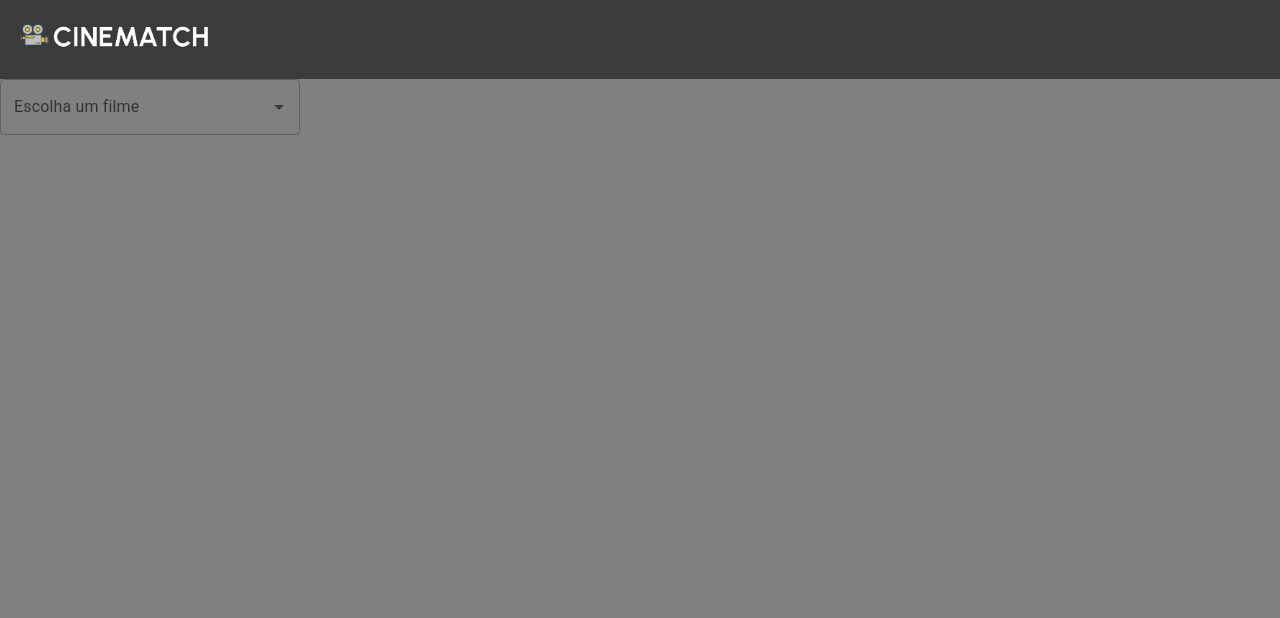
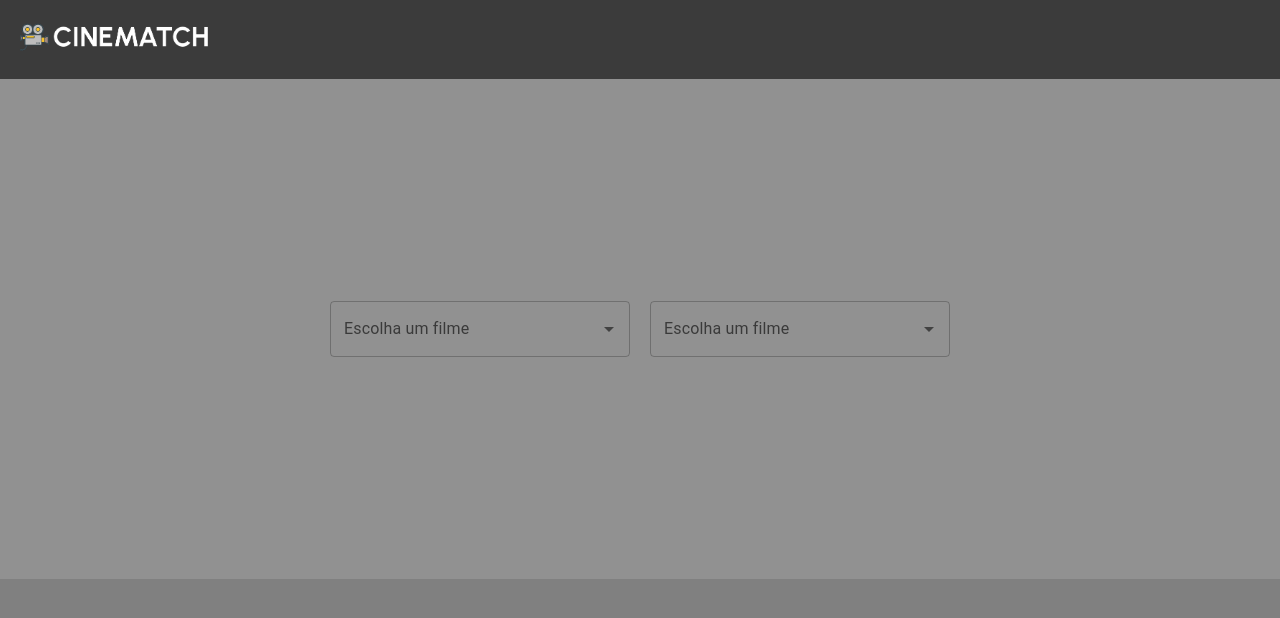
Before and after one commit to brendongit/cinematch, a React (Vite) app: page / in a window 1280 px wide. Shown: the top 618 px of the page. Built offline with nearby package versions, Linux system fonts and the light colour scheme; no server answers.

Commit message:
feat: api tmdb

```diff
--- a/package.json
+++ b/package.json
@@ -14,6 +14,7 @@
     "@emotion/styled": "^11.14.0",
     "@mui/icons-material": "^6.4.5",
     "@mui/material": "^6.4.5",
+    "axios": "^1.8.1",
     "react": "^19.0.0",
     "react-dom": "^19.0.0"
   },
--- a/src/App.tsx
+++ b/src/App.tsx
@@ -1,6 +1,6 @@
 import { Box } from '@mui/material';
 import { Header } from './components/Header';
-import { MovieInput } from './components/MovieInput';
+import { Movie } from './components/Movie';
 
 export default function App() {
   return (
@@ -13,9 +13,9 @@ export default function App() {
         justifyContent: 'center',
       }}
     >
-      <Box style={{ width: '1280px' }}>
+      <Box style={{ width: '100%', maxWidth: '1280px' }}>
         <Header />
-        <MovieInput />
+        <Movie />
       </Box>
     </Box>
   );
--- /dev/null
+++ b/src/api/moviesApi.ts
@@ -0,0 +1,10 @@
+import axios from 'axios';
+
+export const moviesApi = axios.create({
+  baseURL: 'https://api.themoviedb.org/3',
+  params: {
+    api_key: 'dccb0114f4b9fd4f74a7ca323c1ab60f',
+    language: 'pt',
+    include_adult: false,
+  },
+});
--- /dev/null
+++ b/src/components/Movie/index.tsx
@@ -0,0 +1,45 @@
+import { Box } from '@mui/material';
+import { MovieAutocomplete } from '../MovieInput';
+import { fakeData } from '../MovieInput/fakeData';
+import { useEffect } from 'react';
+import { moviesApi } from '../../api/moviesApi';
+
+export function Movie() {
+  useEffect(() => {
+    function LoadMovies() {
+      moviesApi
+        .get('/movie/popular', {
+          params: {
+            page: 1,
+          },
+        })
+        .then((response) => {
+          if (response.status == 200) {
+            console.log('response', response.data);
+          }
+        })
+        .catch((error) => {
+          console.log('LoadMovies error ' + error);
+        });
+    }
+
+    LoadMovies();
+  }, []);
+
+  return (
+    <Box
+      style={{
+        background: '#919191',
+        height: '500px',
+        display: 'flex',
+        justifyContent: 'center',
+        alignItems: 'center',
+        gap: '20px',
+        width: '100%',
+      }}
+    >
+      <MovieAutocomplete options={fakeData} />
+      <MovieAutocomplete options={fakeData} />
+    </Box>
+  );
+}
--- a/src/components/MovieInput/index.tsx
+++ b/src/components/MovieInput/index.tsx
@@ -1,9 +1,18 @@
 import { useState } from 'react';
 import { Autocomplete, Avatar, TextField } from '@mui/material';
-import { fakeData } from './fakeData';
 import { Box } from '@mui/material';
 
-export function MovieInput() {
+interface MovieAutocompleteProps {
+  options: { label: string; coverImage: string }[];
+  label?: string;
+  width?: string;
+}
+
+export function MovieAutocomplete({
+  options,
+  label = 'Escolha um filme',
+  width = '300px',
+}: MovieAutocompleteProps) {
   const [imageErrors, setImageErrors] = useState<Record<string, boolean>>({});
 
   const handleImageError = (label: string) => {
@@ -12,9 +21,9 @@ export function MovieInput() {
 
   return (
     <Autocomplete
-      options={fakeData}
+      options={options}
       getOptionLabel={(option) => option.label}
-      style={{ width: '300px' }}
+      style={{ width }}
       renderOption={(props, option) => (
         <Box component='li' {...props} display='flex' alignItems='center'>
           {!imageErrors[option.label] ? (
@@ -28,15 +37,13 @@ export function MovieInput() {
             <Avatar
               src={option.coverImage}
               alt={option.label}
-              style={{ width: 40, marginRight: 8 }}
+              style={{ width: 40, height: 40, marginRight: 8 }}
             />
           )}
           {option.label}
         </Box>
       )}
-      renderInput={(params) => (
-        <TextField {...params} label='Escolha um filme' />
-      )}
+      renderInput={(params) => <TextField {...params} label={label} />}
     />
   );
 }
```
